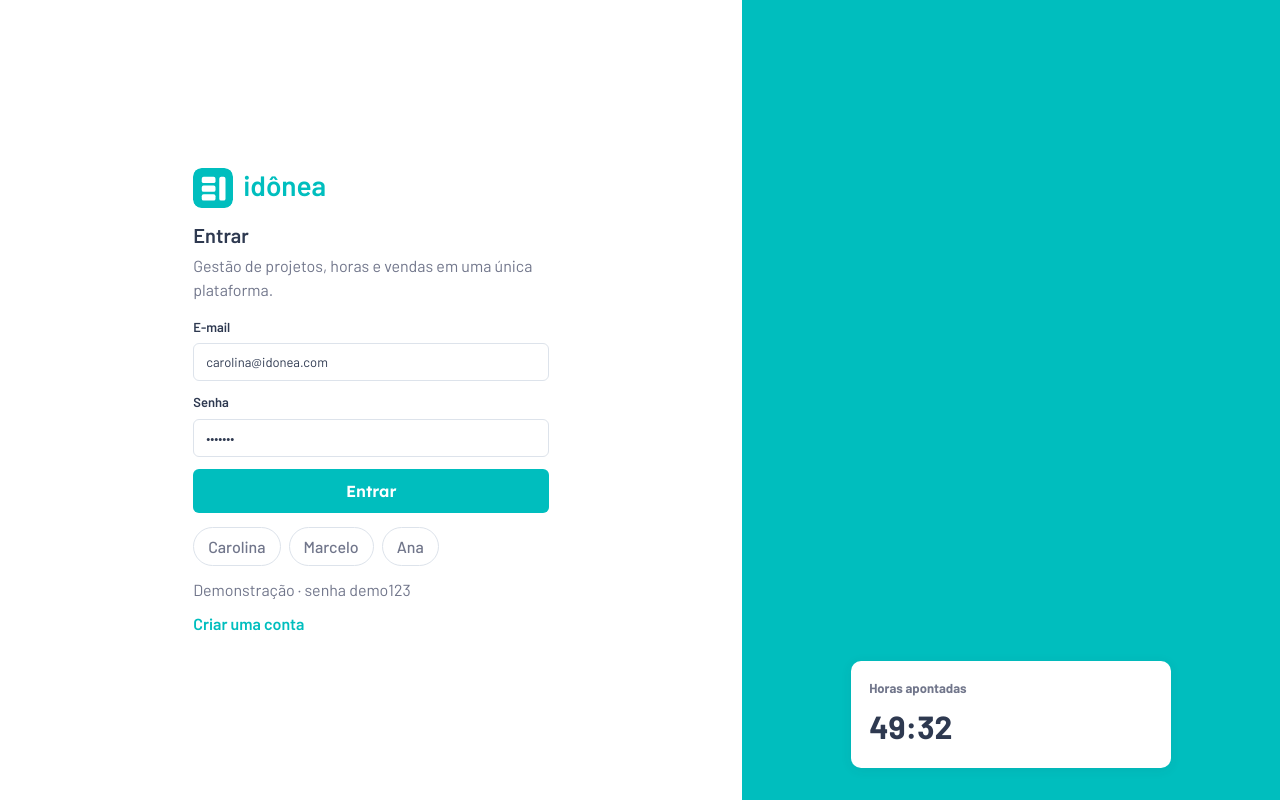
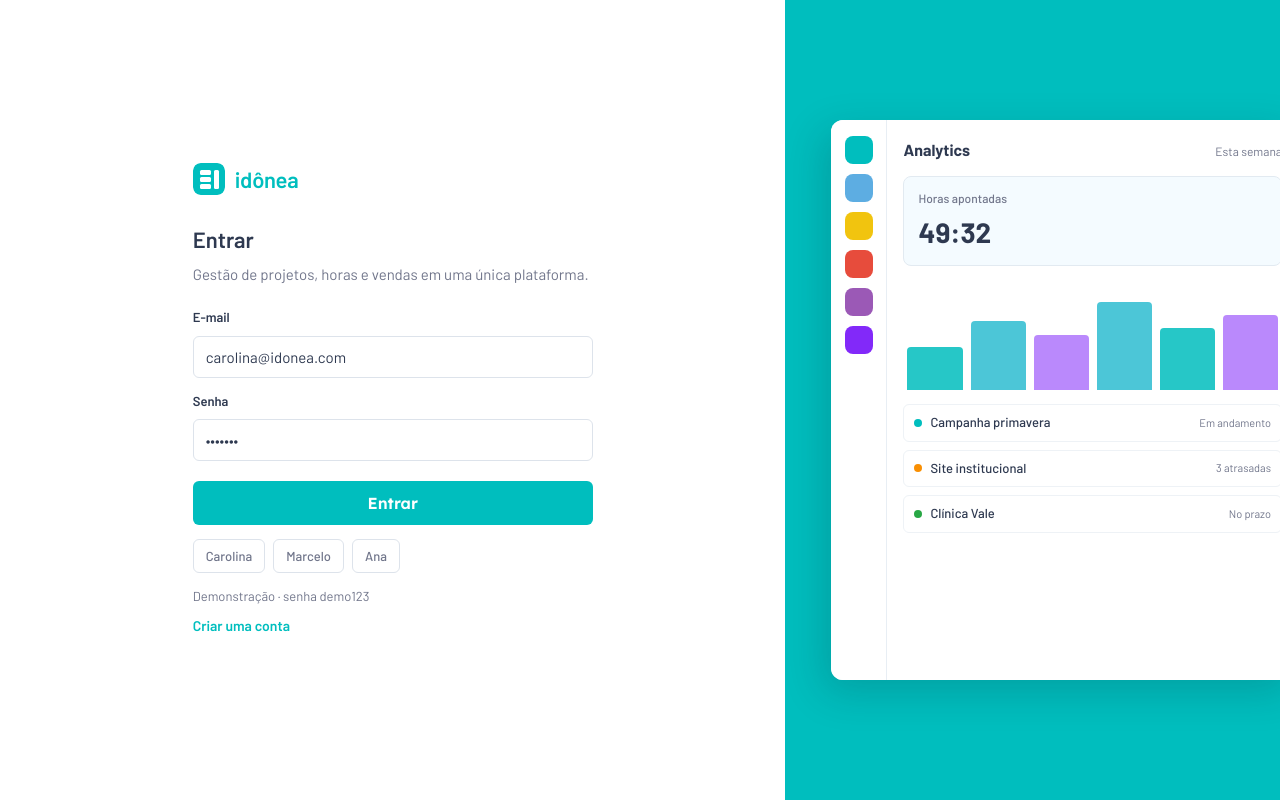
Before and after one commit to MingLim009/idonea-plataforma, a React (Vite) app in the folder client/: page / in a window 1280 px wide. Built offline with nearby package versions, Linux system fonts and the light colour scheme.

Commit message:
Refine login page to Artia-style product preview and typography

```diff
--- a/client/src/App.jsx
+++ b/client/src/App.jsx
@@ -101,37 +101,65 @@ function Login({ onEnter }) {
 
   return (
     <div className="login">
-      <form className="panel" onSubmit={submit}>
-        <div className="brand-row">
-          <LogoMark size={40} />
-          <h1>idônea</h1>
+      <div className="login-main">
+        <form className="login-form" onSubmit={submit}>
+          <div className="login-brand">
+            <LogoMark size={32} />
+            <span className="login-brand-name">idônea</span>
           </div>
-        <h2 style={{ fontWeight: 600, fontSize: 20, marginBottom: 4 }}>
-          {mode === "conta" ? "Criar conta" : "Entrar"}
-        </h2>
-        <p className="muted">Gestão de projetos, horas e vendas em uma única plataforma.</p>
-        <div style={{ height: 16 }} />
+          <h1 className="login-title">{mode === "conta" ? "Criar conta" : "Entrar"}</h1>
+          <p className="login-lead">Gestão de projetos, horas e vendas em uma única plataforma.</p>
           {error && <div className="alert">{error}</div>}
           {mode === "conta" && (
             <label className="field">Nome<input value={name} onChange={(e) => setName(e.target.value)} required /></label>
           )}
-        <label className="field">E-mail<input value={email} onChange={(e) => setEmail(e.target.value)} type="email" required /></label>
-        <label className="field">Senha<input value={password} onChange={(e) => setPassword(e.target.value)} type="password" required /></label>
-        <button className="primary" type="submit">{mode === "conta" ? "Criar conta" : "Entrar"}</button>
-        <div className="row" style={{ marginTop: 14 }}>
+          <label className="field">E-mail<input value={email} onChange={(e) => setEmail(e.target.value)} type="email" required placeholder="Digite seu e-mail" /></label>
+          <label className="field">Senha<input value={password} onChange={(e) => setPassword(e.target.value)} type="password" required placeholder="Digite sua senha" /></label>
+          <button className="login-submit" type="submit">{mode === "conta" ? "Criar conta" : "Entrar"}</button>
+          <div className="login-demos">
             <button type="button" className="ghost" onClick={() => onEnter("carolina@idonea.com", "demo123")}>Carolina</button>
             <button type="button" className="ghost" onClick={() => onEnter("marcelo@idonea.com", "demo123")}>Marcelo</button>
             <button type="button" className="ghost" onClick={() => onEnter("ana@idonea.com", "demo123")}>Ana</button>
           </div>
-        <p className="muted" style={{ marginTop: 12 }}>Demonstração · senha demo123</p>
-        <button type="button" className="textish" style={{ marginTop: 8 }} onClick={() => setMode(mode === "conta" ? "login" : "conta")}>
+          <p className="login-hint">Demonstração · senha demo123</p>
+          <button type="button" className="login-switch" onClick={() => setMode(mode === "conta" ? "login" : "conta")}>
             {mode === "conta" ? "Já tenho conta" : "Criar uma conta"}
           </button>
         </form>
+      </div>
       <aside className="login-side" aria-hidden="true">
-        <div className="login-side-card">
-          <strong>Horas apontadas</strong>
+        <div className="login-preview">
+          <div className="login-preview-rail">
+            <span style={{ background: "#00bebe" }} />
+            <span style={{ background: "#5dade2" }} />
+            <span style={{ background: "#f1c40f" }} />
+            <span style={{ background: "#e74c3c" }} />
+            <span style={{ background: "#9b59b6" }} />
+            <span style={{ background: "#8229f9" }} />
+          </div>
+          <div className="login-preview-body">
+            <div className="login-preview-top">
+              <strong>Analytics</strong>
+              <span>Esta semana</span>
+            </div>
+            <div className="login-preview-stat">
+              <span>Horas apontadas</span>
               <b>49:32</b>
+            </div>
+            <div className="login-preview-bars">
+              <span style={{ height: "42%" }} />
+              <span style={{ height: "68%" }} />
+              <span style={{ height: "54%" }} />
+              <span style={{ height: "86%" }} />
+              <span style={{ height: "61%" }} />
+              <span style={{ height: "74%" }} />
+            </div>
+            <div className="login-preview-list">
+              <div><i className="dot-mark" /><span>Campanha primavera</span><small>Em andamento</small></div>
+              <div><i className="dot-mark" /><span>Site institucional</span><small>3 atrasadas</small></div>
+              <div><i className="dot-mark" /><span>Clínica Vale</span><small>No prazo</small></div>
+            </div>
+          </div>
         </div>
       </aside>
     </div>
--- a/client/src/styles.css
+++ b/client/src/styles.css
@@ -388,41 +388,246 @@ h1, h2, h3 {
 }
 
 .login {
-  min-height: 100vh; display: grid; grid-template-columns: 1fr minmax(280px, 42%);
+  min-height: 100vh;
+  display: grid;
+  grid-template-columns: minmax(0, 1.35fr) minmax(280px, 0.85fr);
+  background: #ffffff;
+  font-family: Barlow, sans-serif;
+  font-style: normal;
+}
+.login-main {
+  display: flex;
+  align-items: center;
+  justify-content: center;
+  padding: 40px 24px;
   background: #ffffff;
 }
-.login .panel {
-  width: min(420px, 100%); margin: auto; padding: 40px 32px; border-radius: 0; border: 0;
-  background: transparent; box-shadow: none;
+.login-form { width: min(400px, 100%); }
+.login-brand {
+  display: flex;
+  align-items: center;
+  gap: 10px;
+  margin-bottom: 28px;
 }
-.login h1 {
-  font-size: 28px; letter-spacing: normal; margin-bottom: 6px; color: #00bebe;
-  font-family: Barlow, sans-serif; font-style: normal; font-weight: 600; text-transform: lowercase;
+.login-brand-name {
+  font-family: Barlow, sans-serif;
+  font-style: normal;
+  font-weight: 600;
+  font-size: 22px;
+  color: #00bebe;
+  text-transform: lowercase;
+  letter-spacing: -0.01em;
+  line-height: 1;
 }
-.login .brand-row { display: flex; align-items: center; gap: 10px; margin-bottom: 8px; }
-.login .login-side {
+.login-title {
+  font-family: Barlow, sans-serif;
+  font-style: normal;
+  font-weight: 600;
+  font-size: 22px;
+  color: #2e3950;
+  margin: 0 0 8px;
+  letter-spacing: normal;
+}
+.login-lead {
+  font-family: Barlow, sans-serif;
+  font-style: normal;
+  font-weight: 400;
+  font-size: 15px;
+  line-height: 1.45;
+  color: #71768b;
+  margin: 0 0 22px;
+}
+.login-form .field {
+  margin-bottom: 14px;
+  font-weight: 600;
+  font-size: 13px;
+  color: #2e3950;
+}
+.login-form .field input {
+  margin-top: 2px;
+  border-radius: 6px;
+  border: 1px solid #dde3eb;
+  padding: 11px 12px;
+  font-size: 15px;
+  font-weight: 400;
+}
+.login-submit {
+  width: 100%;
+  margin-top: 6px;
+  border: 0;
+  border-radius: 6px;
   background: #00bebe;
-  display: flex; align-items: flex-end; justify-content: center;
-  padding: 32px; color: white;
-  font-family: Barlow, sans-serif; font-style: normal;
+  color: #ffffff;
+  padding: 12px 16px;
+  font-family: Lexend, sans-serif;
+  font-style: normal;
+  font-weight: 600;
+  font-size: 16px;
+  cursor: pointer;
 }
-.login .login-side-card {
-  background: #ffffff; color: #2e3950; border-radius: 10px;
-  padding: 18px; width: min(320px, 100%); box-shadow: var(--shadow);
+.login-submit:hover { background: #00aec7; }
+.login-demos {
+  display: flex;
+  flex-wrap: wrap;
+  gap: 8px;
+  margin-top: 14px;
 }
-.login .login-side-card strong {
-  display: block; font-size: 13px; color: #71768b; margin-bottom: 4px;
-  font-family: Barlow, sans-serif; font-style: normal;
+.login-demos .ghost {
+  border-radius: 6px;
+  padding: 8px 12px;
+  font-size: 13px;
 }
-.login .login-side-card b {
-  font-family: Barlow, sans-serif; font-style: normal; font-size: 32px; font-weight: 700; color: #2e3950;
+.login-hint {
+  margin: 14px 0 0;
+  font-size: 13px;
+  color: #71768b;
+  font-weight: 400;
 }
-.login .primary {
-  border-radius: 6px; width: 100%; font-size: 16px; padding: 12px;
-  font-family: Lexend, sans-serif; font-style: normal; font-weight: 600;
+.login-switch {
+  display: inline-block;
+  margin-top: 10px;
+  border: 0;
+  background: transparent;
+  color: #00bebe;
+  font-family: Barlow, sans-serif;
+  font-style: normal;
+  font-weight: 600;
+  font-size: 14px;
+  padding: 0;
+  cursor: pointer;
 }
-.login h2 {
-  font-family: Barlow, sans-serif; font-style: normal; font-weight: 600; font-size: 20px;
+.login-side {
+  background: #00bebe;
+  position: relative;
+  overflow: hidden;
+  display: flex;
+  align-items: center;
+  justify-content: flex-end;
+  padding: 28px 0 28px 28px;
+}
+.login-preview {
+  height: min(560px, 86vh);
+  width: min(520px, 100%);
+  display: grid;
+  grid-template-columns: 56px 1fr;
+  background: #f7fafc;
+  border-radius: 12px 0 0 12px;
+  box-shadow: -8px 12px 40px rgba(10, 25, 38, 0.18);
+  overflow: hidden;
+  transform: translateX(18px);
+}
+.login-preview-rail {
+  background: #ffffff;
+  border-right: 1px solid #e8eef4;
+  display: flex;
+  flex-direction: column;
+  align-items: center;
+  gap: 10px;
+  padding: 16px 0;
+}
+.login-preview-rail span {
+  width: 28px;
+  height: 28px;
+  border-radius: 8px;
+  display: block;
+}
+.login-preview-body {
+  background: #ffffff;
+  padding: 18px 16px;
+  display: flex;
+  flex-direction: column;
+  gap: 14px;
+  min-width: 0;
+}
+.login-preview-top {
+  display: flex;
+  justify-content: space-between;
+  align-items: baseline;
+  gap: 8px;
+}
+.login-preview-top strong {
+  font-family: Barlow, sans-serif;
+  font-style: normal;
+  font-weight: 700;
+  font-size: 16px;
+  color: #2e3950;
+}
+.login-preview-top span { font-size: 12px; color: #71768b; }
+.login-preview-stat {
+  background: #f4fbff;
+  border: 1px solid #e2eaf1;
+  border-radius: 8px;
+  padding: 12px 14px;
+}
+.login-preview-stat span {
+  display: block;
+  font-size: 12px;
+  color: #71768b;
+  font-weight: 500;
+}
+.login-preview-stat b {
+  display: block;
+  margin-top: 4px;
+  font-family: Barlow, sans-serif;
+  font-style: normal;
+  font-weight: 700;
+  font-size: 28px;
+  color: #2e3950;
+}
+.login-preview-bars {
+  height: 110px;
+  display: flex;
+  align-items: flex-end;
+  gap: 8px;
+  padding: 8px 4px 0;
+}
+.login-preview-bars span {
+  flex: 1;
+  display: block;
+  border-radius: 4px 4px 0 0;
+  background: #00bebe;
+  opacity: 0.85;
+  min-height: 20%;
+}
+.login-preview-bars span:nth-child(2n) { background: #00aec7; opacity: 0.7; }
+.login-preview-bars span:nth-child(3n) { background: #8229f9; opacity: 0.55; }
+.login-preview-list {
+  display: flex;
+  flex-direction: column;
+  gap: 8px;
+}
+.login-preview-list > div {
+  display: grid;
+  grid-template-columns: 8px 1fr auto;
+  gap: 8px;
+  align-items: center;
+  padding: 8px 10px;
+  border: 1px solid #eef2f6;
+  border-radius: 6px;
+  background: #ffffff;
+}
+.login-preview-list .dot-mark {
+  width: 8px;
+  height: 8px;
+  border-radius: 50%;
+  background: #00bebe;
+  display: block;
+  font-style: normal;
+}
+.login-preview-list > div:nth-child(2) .dot-mark { background: #f98f03; }
+.login-preview-list > div:nth-child(3) .dot-mark { background: #28a745; }
+.login-preview-list span {
+  font-size: 13px;
+  color: #2e3950;
+  font-weight: 500;
+  white-space: nowrap;
+  overflow: hidden;
+  text-overflow: ellipsis;
+}
+.login-preview-list small {
+  font-size: 11px;
+  color: #71768b;
+  white-space: nowrap;
 }
 
 .alert {
@@ -458,5 +663,5 @@ h1, h2, h3 {
   .sidebar .userbox { margin-top: 0; border-top: 0; width: auto; }
   .sidebar .userbox > .logout:last-child { display: none; }
   .login { grid-template-columns: 1fr; }
-  .login .login-side { display: none; }
+  .login-side { display: none; }
 }
```
Lines whose indentation alone changed are shown as unchanged.
